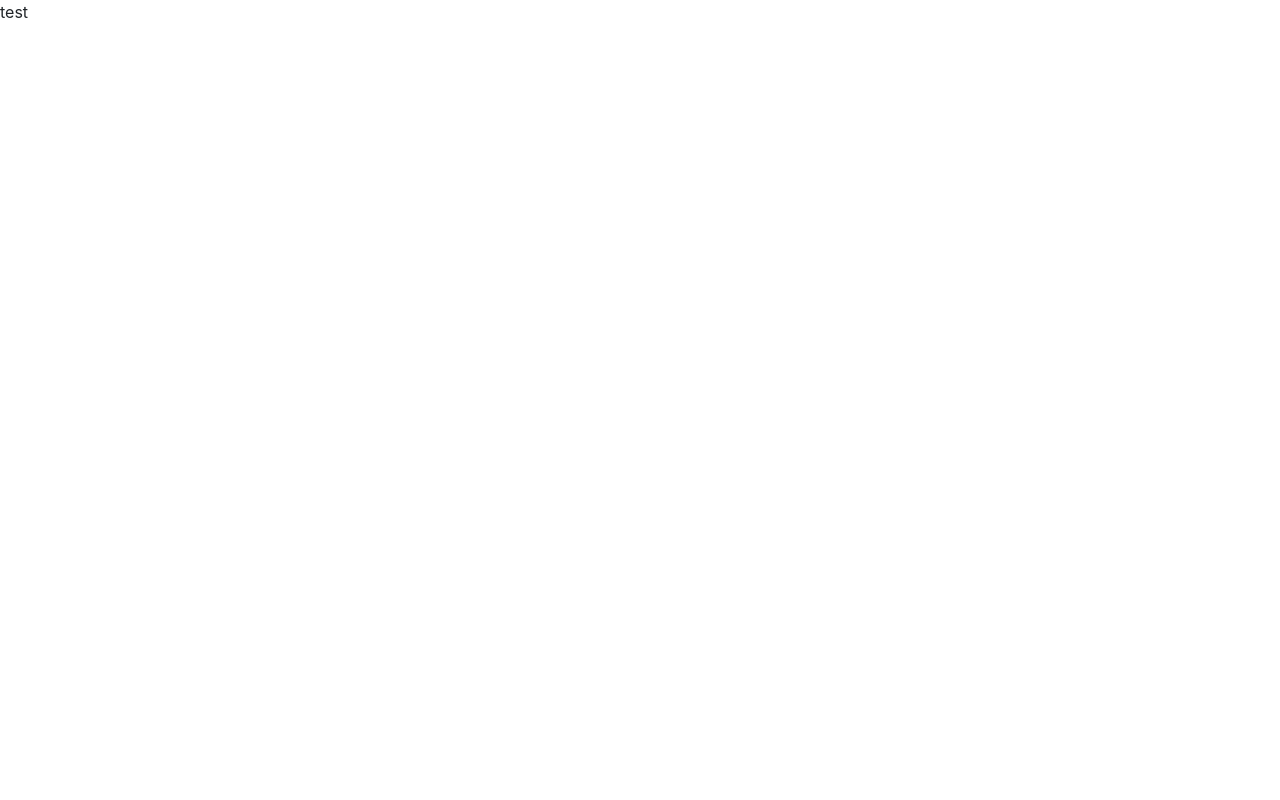
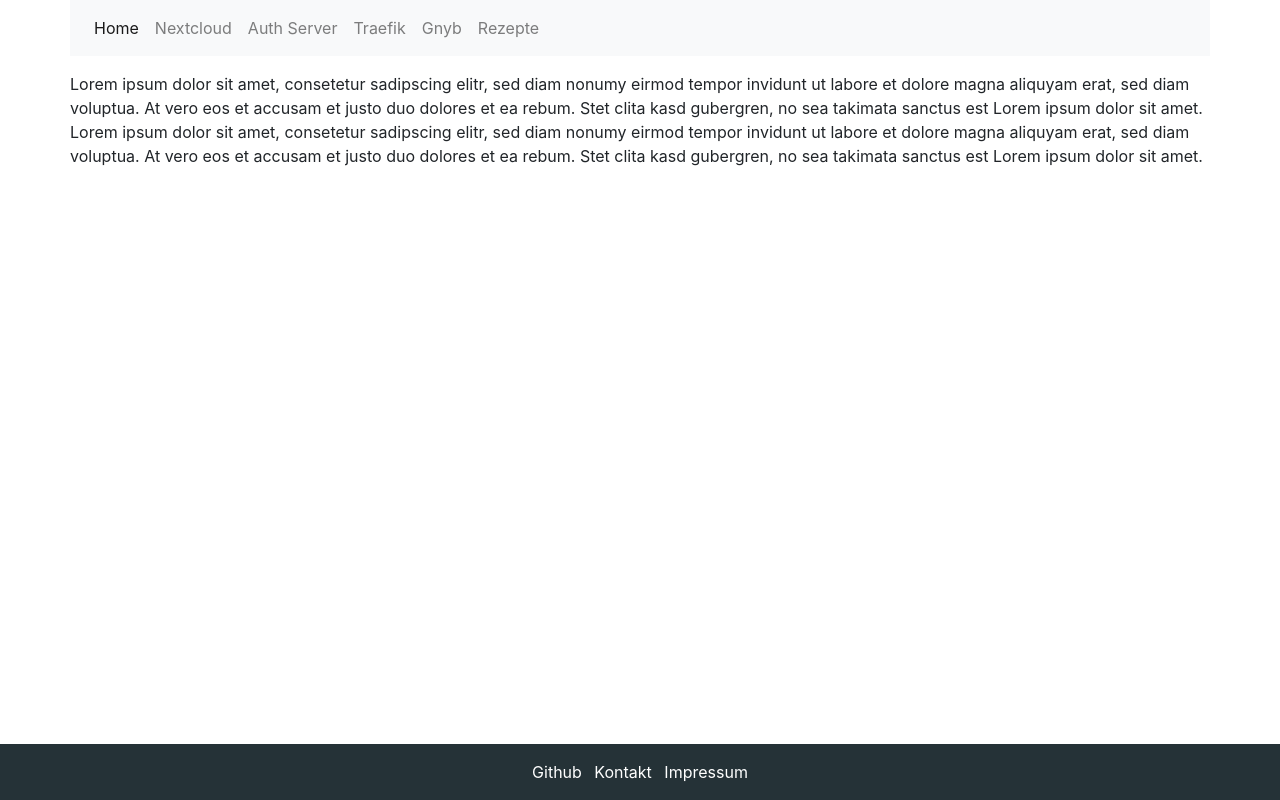
Before and after one commit to jannikac/personal-website, a plain HTML site: page index.html in a window 1280 px wide. Drawn offline with nearby package versions, Linux system fonts and the light colour scheme.

Commit message:
testing main content lazout

```diff
--- a/css/main.css
+++ b/css/main.css
@@ -0,0 +1,17 @@
+:root {
+--light-cyan: #e0fbfcff;
+--powder-blue: #c2dfe3ff;
+--pewter-blue: #9db4c0ff;
+--cadet: #5c6b73ff;
+--gunmetal: #253237ff;
+}
+
+html {
+    font-family: 'Roboto', sans-serif;
+}
+
+
+.footer {
+    background: var(--gunmetal);
+    color: white;
+}
--- a/index.html
+++ b/index.html
@@ -1,15 +1,14 @@
 <!doctype html>
 <html lang="de">
   <head>
+    <!-- Required meta tags -->
     <meta charset="utf-8">
     <meta name="viewport" content="width=device-width, initial-scale=1, shrink-to-fit=no">
 
     <!-- Bootstrap CSS -->
-    <link rel="stylesheet" href="https://stackpath.bootstrapcdn.com/bootstrap/4.1.3/css/bootstrap.min.css" integcity="sha384-MCw98/SFnGE8fJT3GXwEOngsV7Zt27NXFoaoApmYm81iuXoPkFOJwJ8ERdknLPMO" crossorigin="anonymous">
+    <link rel="stylesheet" href="https://cdn.jsdelivr.net/npm/bootstrap@4.5.3/dist/css/bootstrap.min.css" integrity="sha384-TX8t27EcRE3e/ihU7zmQxVncDAy5uIKz4rEkgIXeMed4M0jlfIDPvg6uqKI2xXr2" crossorigin="anonymous">
     <!--Roboto Font-->
     <link href="https://fonts.googleapis.com/css2?family=Roboto&display=swap" rel="stylesheet">
-    <!--Font Awesome-->
-    <link href="https://maxcdn.bootstrapcdn.com/font-awesome/4.7.0/css/font-awesome.min.css" rel="stylesheet">
     <!--Styles-->
     <link rel="stylesheet" href="css/main.css">
 
@@ -17,7 +16,71 @@
     <title>placeholder</title>
   </head>
   <body>
-    <p>test</p>
+    <div class="container">
+      <div class="row">
+        <div class="column w-100">
+          <nav class="navbar navbar-light navbar-expand bg-light">
+            <div class="collapse navbar-collapse">
+              <ul class="navbar-nav mr-auto">
+                <li class="nav-item active">
+                  <a class="nav-link" href="index.html">Home</a>
+                </li>
+                <li class="nav-item">
+                  <a href="https://cloud.jannik-steinbach.com" class="nav-link">Nextcloud</a>
+                </li>
+                <li class="nav-item">
+                  <a href="https://auth.jannik-steinbach.com" class="nav-link">Auth Server</a>
+                </li>
+                <li class="nav-item">
+                  <a href="https://traefik.jannik-steinbach.com" class="nav-link">Traefik</a>
+                </li>
+                <li class="nav-item">
+                  <a href="https://gnyb.ddns.net" class="nav-link">Gnyb</a>
+                </li>
+                <li class="nav-item">
+                  <a class="nav-link">Rezepte</a>
+                </li>
+              </ul>
+            </div>
+          </nav>
+        </div>
+      </div>
 
+      <!--Content-->
+      <div class="row">
+        <div class="column my-3">
+          <p>Lorem ipsum dolor sit amet, consetetur sadipscing elitr,
+            sed diam nonumy eirmod tempor invidunt ut labore et dolore magna aliquyam erat, sed diam voluptua.
+            At vero eos et accusam et justo duo dolores et ea rebum.
+            Stet clita kasd gubergren, no sea takimata sanctus est Lorem ipsum dolor sit amet.
+            Lorem ipsum dolor sit amet, consetetur sadipscing elitr, sed diam nonumy eirmod tempor
+            invidunt ut labore et dolore magna aliquyam erat, sed diam voluptua.
+            At vero eos et accusam et justo duo dolores et ea rebum. Stet clita kasd gubergren,
+            no sea takimata sanctus est Lorem ipsum dolor sit amet.</p>
+        </div>
+      </div>
+
+      <!--Footer-->
+      <div class="row">
+        <div class="column footer fixed-bottom text-center">
+          <ul class="list-inline mt-3">
+            <li class="list-inline-item">
+              <a>Github</a>
+            </li>
+            <li class="list-inline-item">
+              <a>Kontakt</a>
+            </li>
+            <li class="list-inline-item">
+              <a>Impressum</a>
+            </li>
+          </ul>
+        </div>
+      </div>
+
+    </div>
+    <script src="https://code.jquery.com/jquery-3.5.1.slim.min.js" integrity="sha384-DfXdz2htPH0lsSSs5nCTpuj/zy4C+OGpamoFVy38MVBnE+IbbVYUew+OrCXaRkfj" crossorigin="anonymous"></script>
+    <script src="https://cdn.jsdelivr.net/npm/bootstrap@4.5.3/dist/js/bootstrap.bundle.min.js" integrity="sha384-ho+j7jyWK8fNQe+A12Hb8AhRq26LrZ/JpcUGGOn+Y7RsweNrtN/tE3MoK7ZeZDyx" crossorigin="anonymous"></script>
+    <!--Icons-->
+    <script src="https://unpkg.com/ionicons@5.2.3/dist/ionicons.js"></script>
   </body>
 </html>
```
